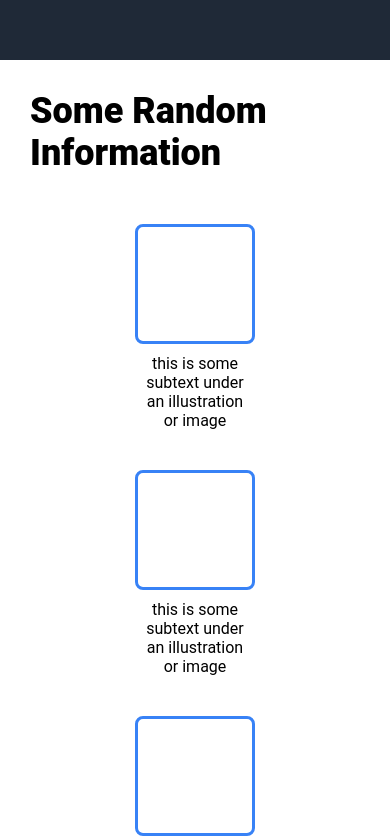
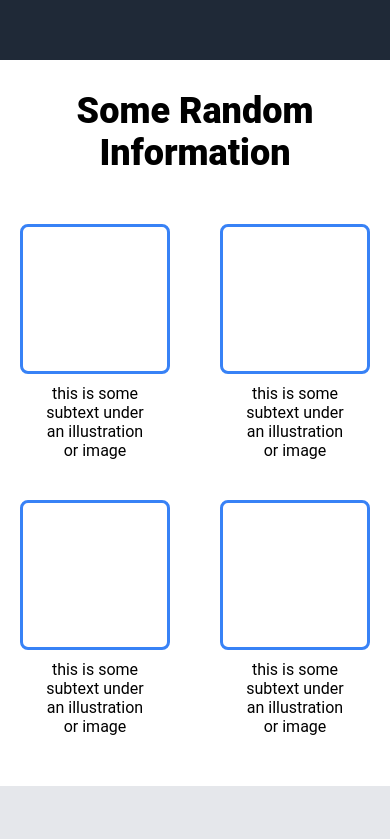
Before and after one commit to Ashton42/landing-page, a plain HTML site: page index.html in a window 390 px wide. Shown: the part 669-1508 px from the top of the page. Drawn offline with Linux system fonts and the light colour scheme.

Commit message:
Improve mobile resposiveness

```diff
--- a/index.html
+++ b/index.html
@@ -33,6 +33,7 @@
 
     <div class="two">
         <div class="info-title">Some Random Information</div>
+        <div class="cards">
             <div class="card">
                 <div class="info-box"></div>
                 <div class="info-text">this is some subtext under an illustration or image</div>
@@ -52,8 +53,10 @@
             </div>
         </div>
 
+    </div>
+
     <div class="three">
-        <div class="quote">This is an inspiring quote, or a testimonial from a customer. Maybe it's just filling space, or
+        <div >This is an inspiring quote, or a testimonial from a customer. Maybe it's just filling space, or
             maybe people will actually read it. Who knows? All I know is that it looks nice.
         </div>
         <div class="thor">-Thor, God of Thunder</div>
--- a/style.css
+++ b/style.css
@@ -89,15 +89,17 @@ body {
 .two {
     display: flex;
     flex: 1;
+    /* justify-content: center;*/
     flex-wrap: wrap;
-    justify-content: center;
     margin-bottom: 30px;
-    column-gap: 100px
+    column-gap: 0px;
+    width: 100%;
 }
 
 .info-title {
     display: flex;
     width: 100%;
+    text-align: center;
     justify-content: center;
     align-items: center;
     font-size: 36px;
@@ -107,8 +109,8 @@ body {
 
 .info-box {
     border: 3px solid #3882F6;
-    height: 120px;
-    width: 120px;
+    height: 150px;
+    width: 150px;
     border-radius: 8px;
 }
 
@@ -117,8 +119,16 @@ body {
     flex-direction: column;
     align-items: center;
     max-width: 100px;
-    margin: 20px 55px;
+    margin: 20px 45px;
     gap: 10px;
+}
+
+.cards  {
+    display: flex;
+    flex-wrap: wrap;
+    justify-content: center;
+    flex: 1;
+    column-gap: 10px;
 }
 
 .info-text {
@@ -138,10 +148,6 @@ body {
     padding: 60px;
     flex-wrap: wrap;
     max-width: 100%;
-}
-
-.quote {
-/*  */
 }
 
 .thor {
```
Lines whose indentation alone changed are shown as unchanged.
